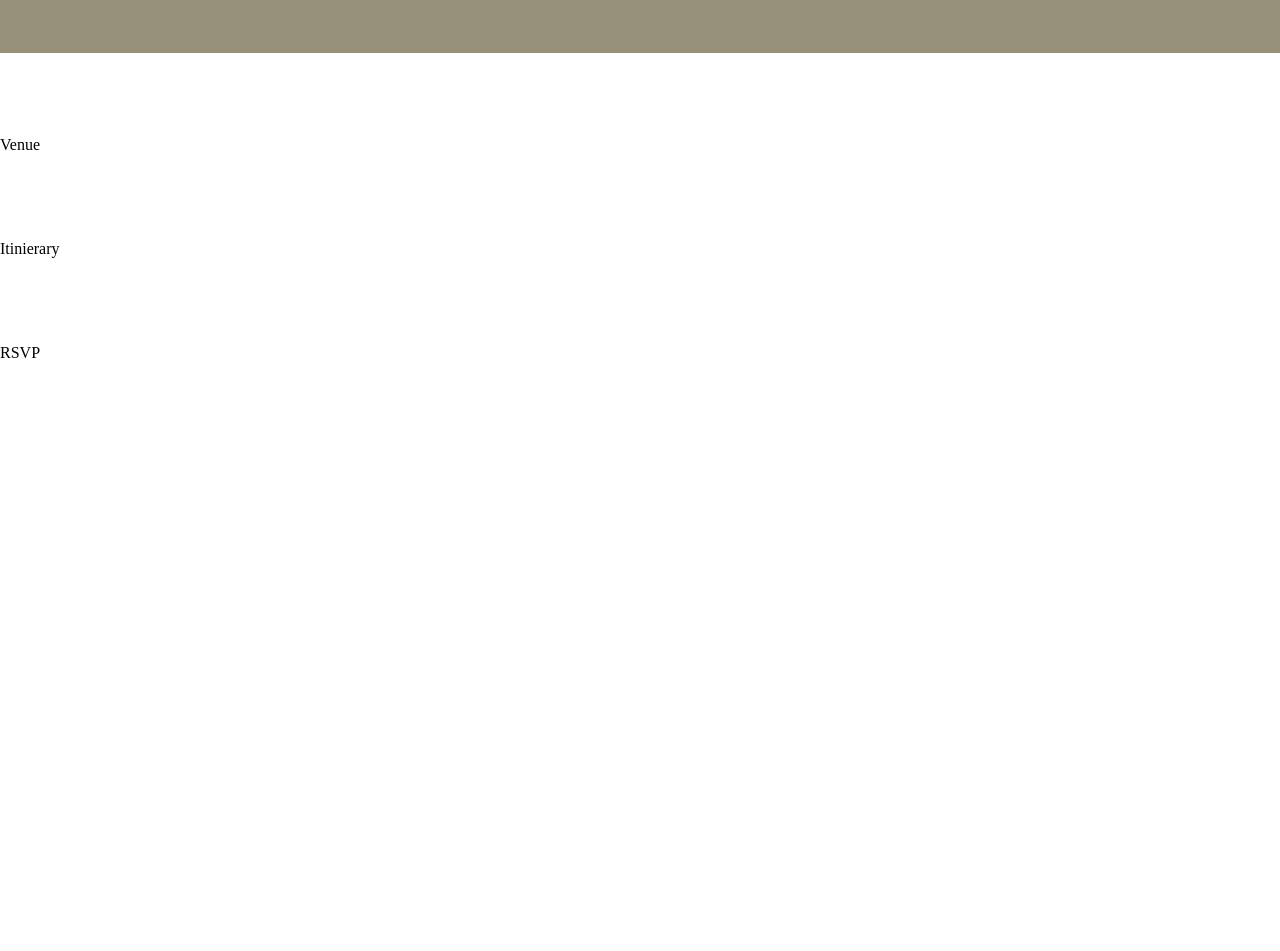
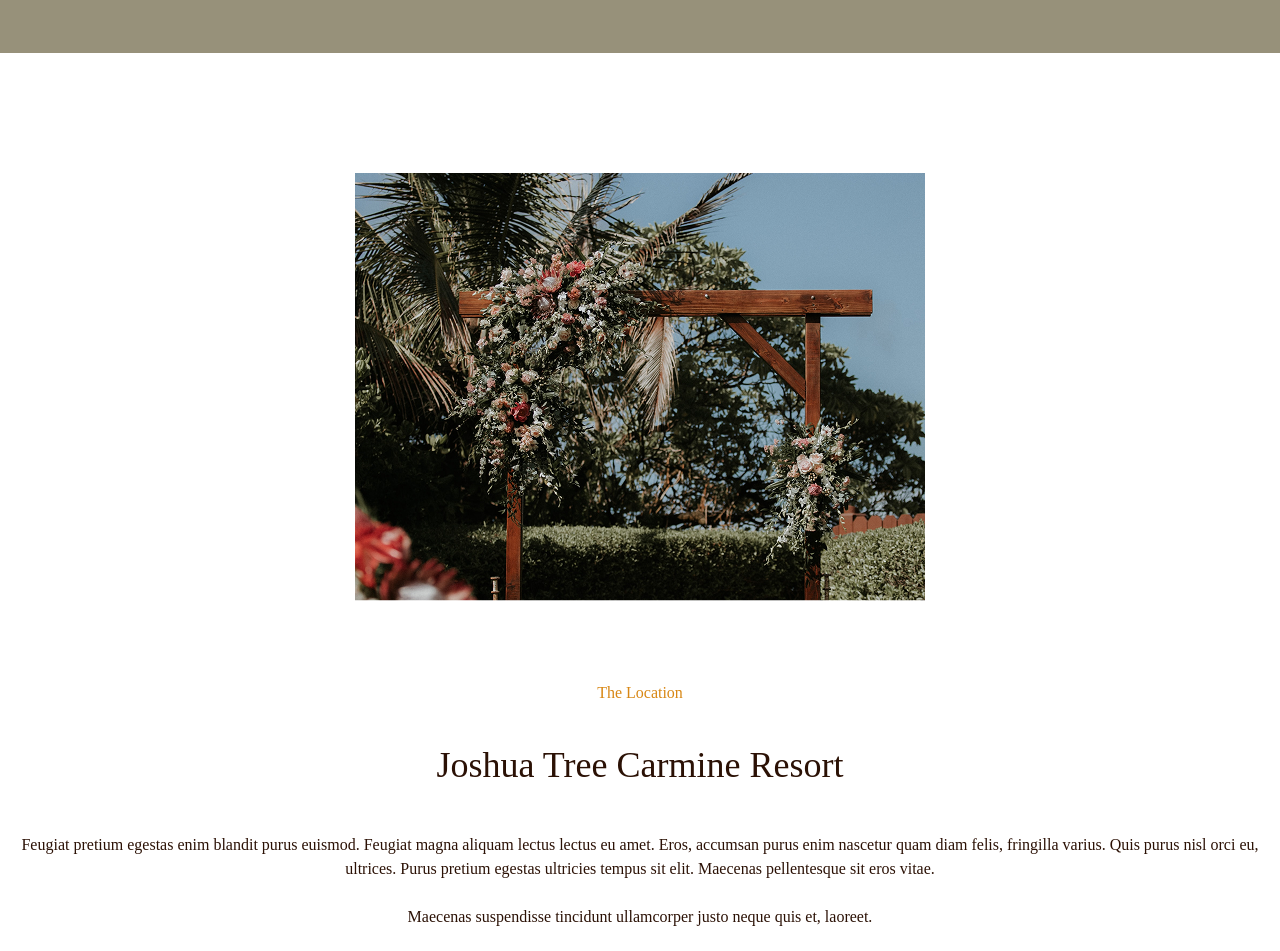
Before and after one commit to asapconet/our-wedding, a React (Vite) app: page / in a window 1280 px wide. Shown: the part 1261-2212 px from the top of the page. Before the commit the page ends 1626 px from the top, so only its background shows below. Built offline with nearby package versions, Linux system fonts and the light colour scheme; the HTML template or start-up script is replaced by a standard one; a web font is replaced by a local one.

Commit message:
feat: add venue section

```diff
--- a/src/pages/Venue.tsx
+++ b/src/pages/Venue.tsx
@@ -1,7 +1,32 @@
+import VenueShot from "@assets/images/venue.png";
+
 const Venue = () => {
   return (
-    <div>Venue</div>
-  )
-}
+    <div className=" flex flex-col pt-10 items-center h-[732px]">
+      <img
+        src={VenueShot}
+        alt="desert meeting"
+        className="max-w-[380px] h-[285px]"
+      />
 
-export default Venue
+      <div className="text-center flex flex-col justify-between h-[270px] my-10 max-w-[800px]">
+        <p className="text-[1.12rem] text-pri font-normal my-10">The Location</p>
+
+        <h1 className="text-4xl font-[400] text-[3.5rem] text-neu-400 mb-12">
+          Joshua Tree Carmine Resort
+        </h1>
+
+        <p className="text-[1.1rem] font-medium text-center text-neu-400 leading-[160%] max-h-[235px] h-full ">
+          Feugiat pretium egestas enim blandit purus euismod. Feugiat magna
+          aliquam lectus lectus eu amet. Eros, accumsan purus enim nascetur quam
+          diam felis, fringilla varius. Quis purus nisl orci eu, ultrices. Purus
+          pretium egestas ultricies tempus sit elit. Maecenas pellentesque sit
+          eros vitae. <br /> <br /> Maecenas suspendisse tincidunt ullamcorper
+          justo neque quis et, laoreet.
+        </p>
+      </div>
+    </div>
+  );
+};
+
+export default Venue;
```
Also changed, not shown: src/assets/images/venue.png (added).
